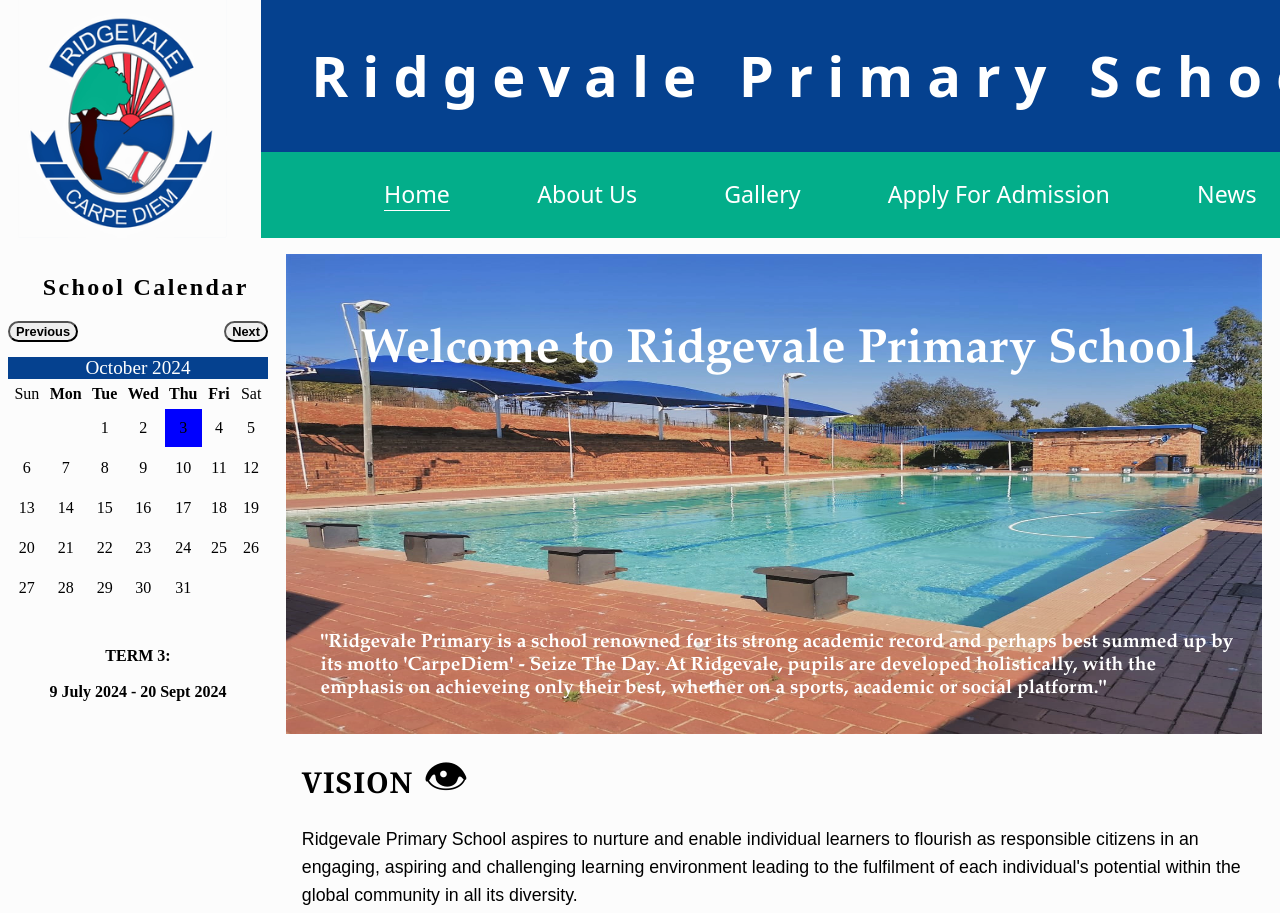
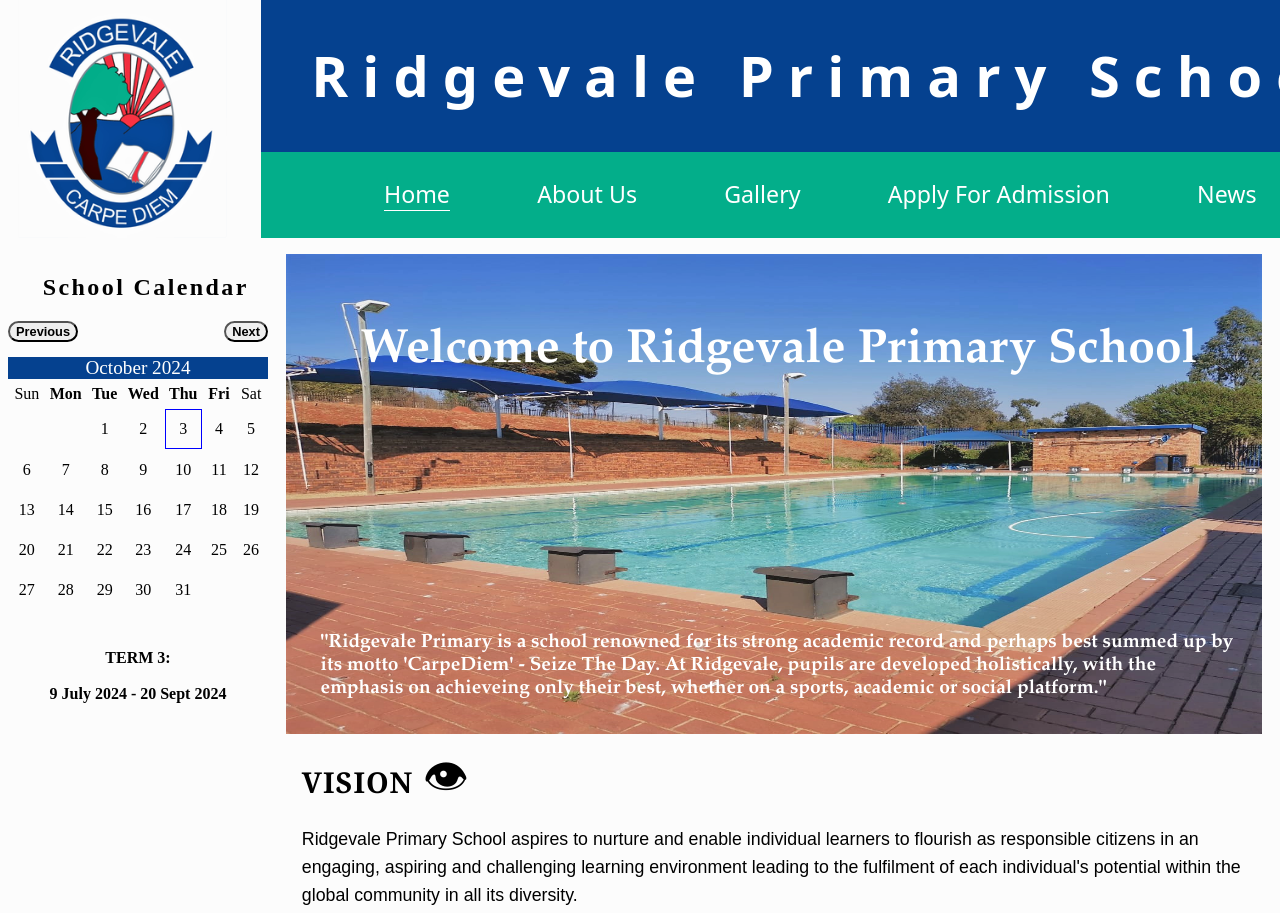
Before and after one commit to MoikabiOL/RPS, a plain HTML site: page index.html in a window 1280 px wide. Shown: the top 913 px of the page. Drawn offline with Linux system fonts and the light colour scheme.

Commit message:
Update ridgevale.css

```diff
--- a/Styles/ridgevale.css
+++ b/Styles/ridgevale.css
@@ -401,7 +401,7 @@ th.weekend {
 }
 
 #calendar table td.currentdate {
-	background-color: blue;
+	border: solid thin blue;
 }
 
 article#application {
```
